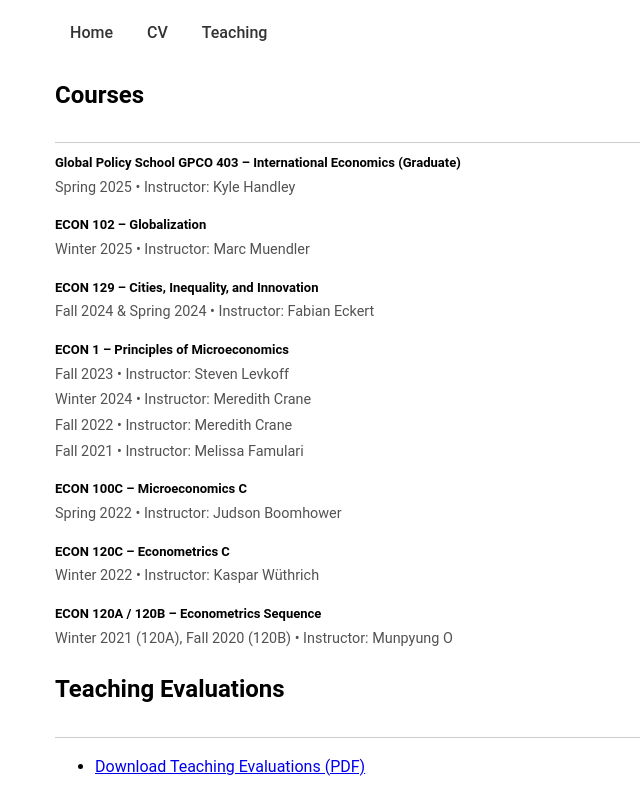
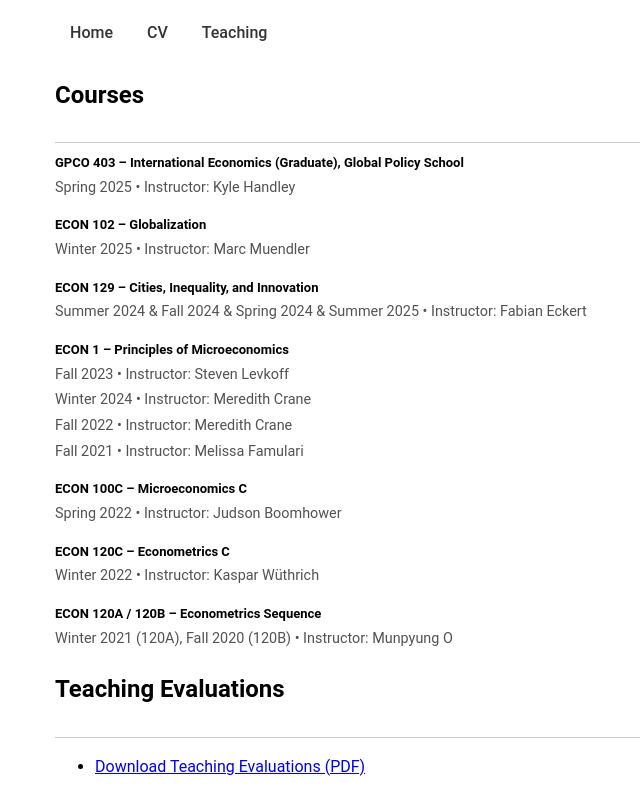
Before and after one commit to jordanmosqueda/jordanmosqueda.github.io, a plain HTML site: page teaching.html in a window 1280 px wide. Shown: the whole page, without its empty margins (85-725 px from the left). Drawn offline with Linux system fonts and the light colour scheme.

Commit message:
fix teaching

```diff
--- a/teaching.html
+++ b/teaching.html
@@ -27,7 +27,7 @@
             <ul style="list-style-type: none; padding-left: 0; margin-top: 0;">
 
                 <li style="margin-bottom: 1rem;">
-                    <span class="degree-title">Global Policy School GPCO 403 – International Economics (Graduate)</span>
+                    <span class="degree-title">GPCO 403 – International Economics (Graduate), Global Policy School </span>
 
                     <span style="font-size:0.9em; color:#525252;">
                         Spring 2025 • Instructor: Kyle Handley
@@ -44,7 +44,7 @@
                 <li style="margin-bottom: 1rem;">
                     <span class="degree-title">ECON 129 – Cities, Inequality, and Innovation</span>
                     <span style="font-size:0.9em; color:#525252;">
-                        Fall 2024 &amp; Spring 2024 • Instructor: Fabian Eckert
+                       Summer 2024 &amp; Fall 2024 &amp; Spring 2024 &amp; Summer 2025 • Instructor: Fabian Eckert
                     </span>
                 </li>
 
```
Also changed, not shown: index.html (+2 -2 lines).
